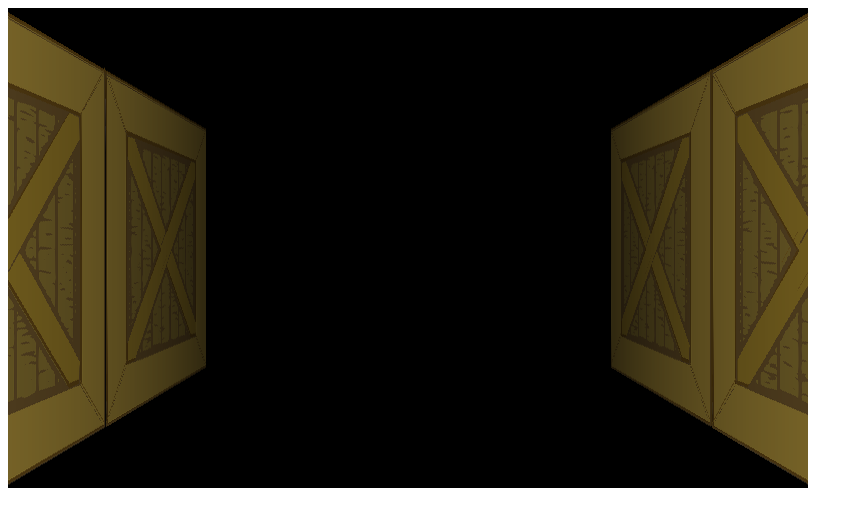
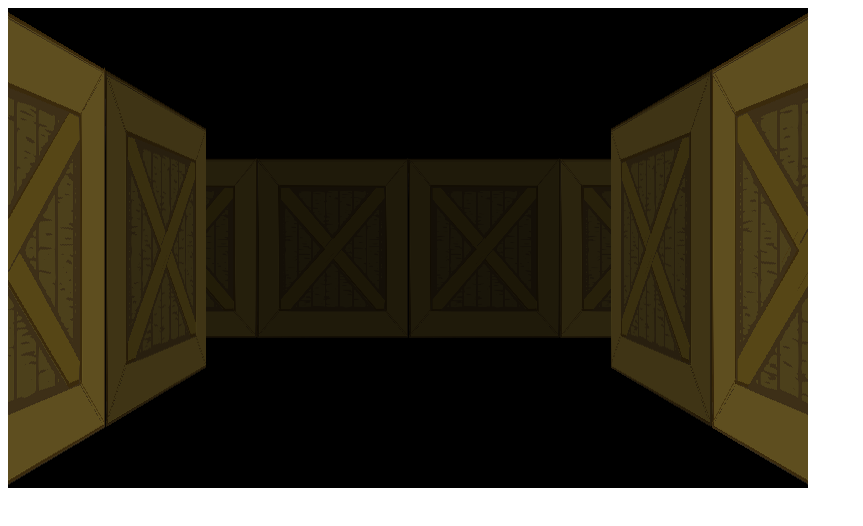
Before and after one commit to edgaralexanderfr/simple-raycaster, a plain HTML site: page index.html in a window 1280 px wide. Shown: the whole page, without its empty margins (0-863 px from the left). Drawn offline with Linux system fonts and the light colour scheme; animation ran at ten frames a second.

Commit message:
Implement basic light sources.

```diff
--- a/index.html
+++ b/index.html
@@ -39,6 +39,19 @@
 		context.globalAlpha = 1.0;
 		context.fillStyle   = 'black';
 		context.fillRect(0, 0, canvas.width, canvas.height);
+
+		// Cache light sources
+		var lights = [];
+
+		for (var i = 0; i < lightSources.length; i++) {
+			var light = lightSources[i];
+
+			lights[i] = {
+				x: typeof light.x == 'function' ? light.x() : light.x,
+				y: typeof light.y == 'function' ? light.y() : light.y,
+				range: typeof light.range == 'function' ? light.range() : light.range
+			};
+		}
 
 		for (c = 0; c < canvas.width; c += cs) {
 			cameraX    = 2 * c / canvas.width - 1;
@@ -92,11 +105,27 @@
 				texX = tex.width - texX - 1;
 			}
 
-			if (fadeDistance > 0.0) {
-				context.globalAlpha = 1.0 - (Math.min(distance, fadeDistance) / fadeDistance);
+			var destY = Math.floor(z + (canvas.height - height) / 2);
+
+			context.drawImage(tex, Math.floor(texX), 0, cs, tex.height, c, destY, cs, height);
+
+			// Determine light intensity
+			var alpha = 0.0;
+
+			for (var i = 0; i < lights.length; i++) {
+				var lightSource = lights[i];
+				var lightDistance = Math.abs(lightSource.x - (mapX + 0.5)) + Math.abs(lightSource.y - (mapY + 0.5));
+				var intensity = Math.max(lightSource.range - lightDistance, 0.0) / lightSource.range;
+
+				if (intensity > alpha) {
+					alpha = intensity;
+				}
 			}
 
-			context.drawImage(tex, Math.floor(texX), 0, cs, tex.height, c, Math.floor(z + (canvas.height - height) / 2), cs, height);
+			context.globalAlpha = 1.0 - alpha;
+			context.fillStyle = 'black';
+			context.fillRect(c, destY, cs, height);
+			context.globalAlpha = 1.0;
 		}
 
 		if (fps > 0) {
@@ -142,7 +171,13 @@
 			} ; break;
 			case 'k' : {
 				z -= zs;
-			}
+			} ; break;
+			case 'f' : {
+				lampOn = !lampOn;
+			} ; break;
+			case 'l' : {
+				lightsOn = !lightsOn;
+			} ; break;
 		}
 	}
 
@@ -159,6 +194,61 @@
 		[1,0,1,1,0,0,1,1,0,1],
 		[1,0,0,0,0,0,0,0,0,1],
 		[1,1,1,1,1,1,1,1,1,1],
+	];
+	var lightSources = [
+		{
+			x: function () { return x; },
+			y: function () { return y; },
+
+			range: function () {
+				return lampOn ? 6.0 : 0.0;
+			}
+		},
+		{
+			x: 1.5,
+			y: 1.5,
+
+			range: function () {
+				if (!lightsOn) return 0.0;
+				return 3.6 + (0.4 * Math.random());
+			}
+		},
+		{
+			x: 8.5,
+			y: 1.5,
+
+			range: function () {
+				if (!lightsOn) return 0.0;
+				return 3.6 + (0.4 * Math.random());
+			}
+		},
+		{
+			x: 1.5,
+			y: 8.5,
+
+			range: function () {
+				if (!lightsOn) return 0.0;
+				return 3.6 + (0.4 * Math.random());
+			}
+		},
+		{
+			x: 8.5,
+			y: 8.5,
+
+			range: function () {
+				if (!lightsOn) return 0.0;
+				return 3.6 + (0.4 * Math.random());
+			}
+		},
+		{
+			x: 5.0,
+			y: 5.0,
+
+			range: function () {
+				if (!lightsOn) return 0.0;
+				return 3.6 + (0.4 * Math.random());
+			}
+		}
 	];
 	var canvas        = document.querySelector('canvas');
 	var context       = canvas.getContext('2d');
@@ -179,6 +269,8 @@
 	var movingDown    = false;
 	var lookingLeft   = false;
 	var lookingRight  = false;
+	var lampOn        = true;
+	var lightsOn      = true;
 	var texture       = new Image;
 	texture.src       = 'texture.png';
 	textures.push(texture);
```
